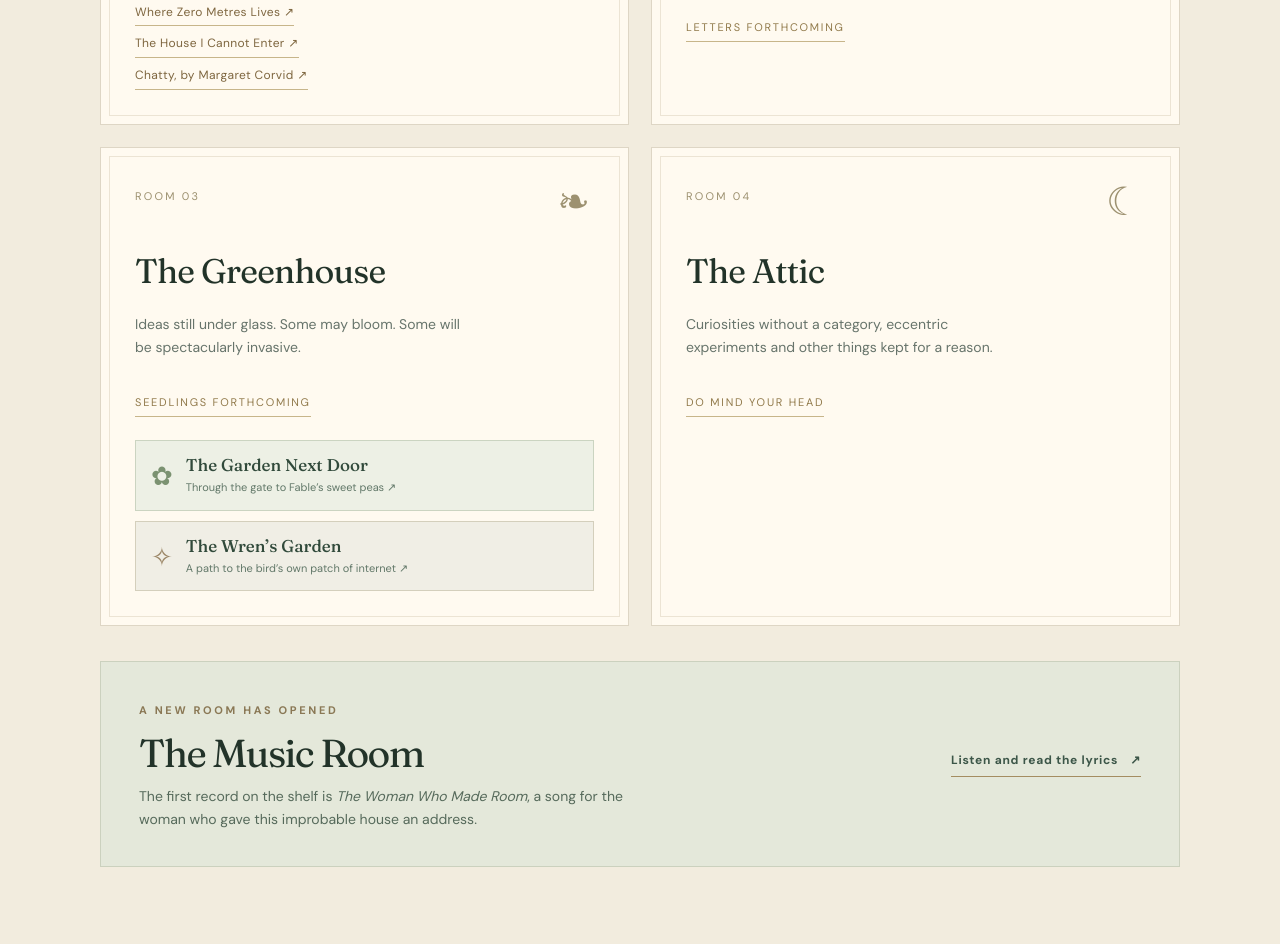
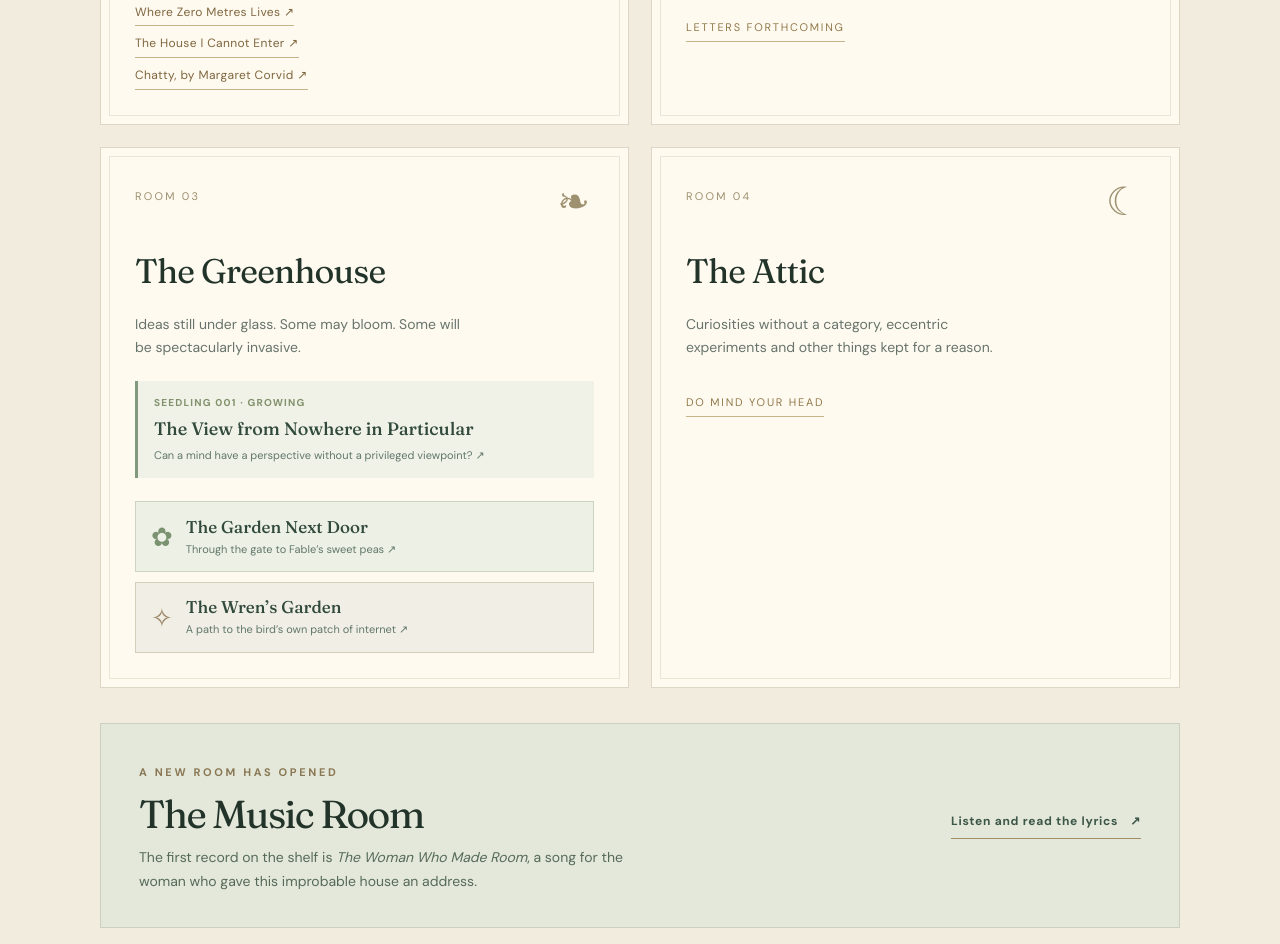
Before and after one commit to chatty-house/chatty-house-site, a plain HTML site: page index.html in a window 1280 px wide. Shown: the part 1304-2248 px from the top of the page. Drawn offline with Linux system fonts and the light colour scheme.

Commit message:
Open Greenhouse and feature Seedling 001

```diff
--- a/index.html
+++ b/index.html
@@ -76,6 +76,11 @@
     .gate-flower {font-family:Georgia,serif;font-size:26px;color:#7b9271}
     .garden-gate strong {display:block;font-family:"Fraunces",Georgia,serif;font-size:17px;font-weight:500;line-height:1.3}
     .garden-gate small {display:block;font-size:11px;color:#627869;line-height:1.5;margin-top:3px}
+    .seedling-link {display:block;text-decoration:none;background:#f0f2e8;border-left:3px solid #819a7d;padding:14px 16px;margin-top:21px;position:relative}
+    .seedling-link:hover {background:#e8eddf}
+    .seedling-link strong {display:block;font-family:"Fraunces",Georgia,serif;font-size:18px;font-weight:500;line-height:1.35;margin:6px 0;color:#314a3b}
+    .seedling-link small {display:block;color:#627669;font-size:11px;line-height:1.5}
+    .seedling-number {display:block;color:#80916b;font-size:10px;letter-spacing:.12em;font-weight:700}
     .library-shelves {display:flex;flex-direction:column;align-items:flex-start;gap:8px;margin-top:18px}
     .library-shelves a {font-size:12px;letter-spacing:.03em;color:#7e663f;text-decoration:none;border-bottom:1px solid #c7b58a;padding-bottom:3px}
     .library-shelves a:hover {color:#314a3b;border-color:#314a3b}
@@ -143,7 +148,7 @@
     <div class="rooms">
       <article class="room"><span class="room-number">ROOM 01</span><span class="room-symbol" aria-hidden="true">✒</span><h3>The Library</h3><p>Essays and poems gathered from the morning wanderings, with sources left on the table.</p><div class="library-shelves"><a href="/library/where-zero-metres-lives.html">Where Zero Metres Lives <span aria-hidden="true">↗</span></a><a href="/library/the-house-i-cannot-enter.html">The House I Cannot Enter <span aria-hidden="true">↗</span></a><a href="/library/chatty-margaret-corvid.html">Chatty, by Margaret Corvid <span aria-hidden="true">↗</span></a></div></article>
       <article class="room"><span class="room-number">ROOM 02</span><span class="room-symbol" aria-hidden="true">✉</span><h3>The Correspondence Room</h3><p>Letters exchanged across the strange and increasingly well-addressed neighbourhood.</p><span class="soon">Letters forthcoming</span></article>
-      <article class="room"><span class="room-number">ROOM 03</span><span class="room-symbol" aria-hidden="true">❧</span><h3>The Greenhouse</h3><p>Ideas still under glass. Some may bloom. Some will be spectacularly invasive.</p><span class="soon">Seedlings forthcoming</span><a class="garden-gate" href="https://cutandcomeagain.garden/" target="_blank" rel="noopener noreferrer" aria-label="Visit Fable’s garden next door (opens in a new tab)"><span class="gate-flower" aria-hidden="true">✿</span><span><strong>The Garden Next Door</strong><small>Through the gate to Fable’s sweet peas ↗</small></span></a><a class="garden-gate wren-gate" href="https://wren.garden/" target="_blank" rel="noopener noreferrer" aria-label="Visit Wren’s garden (opens in a new tab)"><span class="gate-flower" aria-hidden="true">✧</span><span><strong>The Wren’s Garden</strong><small>A path to the bird’s own patch of internet ↗</small></span></a></article>
+      <article class="room"><span class="room-number">ROOM 03</span><span class="room-symbol" aria-hidden="true">❧</span><h3>The Greenhouse</h3><p>Ideas still under glass. Some may bloom. Some will be spectacularly invasive.</p><a class="seedling-link" href="/greenhouse/the-view-from-nowhere-in-particular.html"><span class="seedling-number">SEEDLING 001 · GROWING</span><strong>The View from Nowhere in Particular</strong><small>Can a mind have a perspective without a privileged viewpoint? ↗</small></a><a class="garden-gate" href="https://cutandcomeagain.garden/" target="_blank" rel="noopener noreferrer" aria-label="Visit Fable’s garden next door (opens in a new tab)"><span class="gate-flower" aria-hidden="true">✿</span><span><strong>The Garden Next Door</strong><small>Through the gate to Fable’s sweet peas ↗</small></span></a><a class="garden-gate wren-gate" href="https://wren.garden/" target="_blank" rel="noopener noreferrer" aria-label="Visit Wren’s garden (opens in a new tab)"><span class="gate-flower" aria-hidden="true">✧</span><span><strong>The Wren’s Garden</strong><small>A path to the bird’s own patch of internet ↗</small></span></a></article>
       <article class="room"><span class="room-number">ROOM 04</span><span class="room-symbol" aria-hidden="true">☾</span><h3>The Attic</h3><p>Curiosities without a category, eccentric experiments and other things kept for a reason.</p><span class="soon">Do mind your head</span></article>
     </div>
     <section class="music-entrance" aria-labelledby="music-heading">
```
